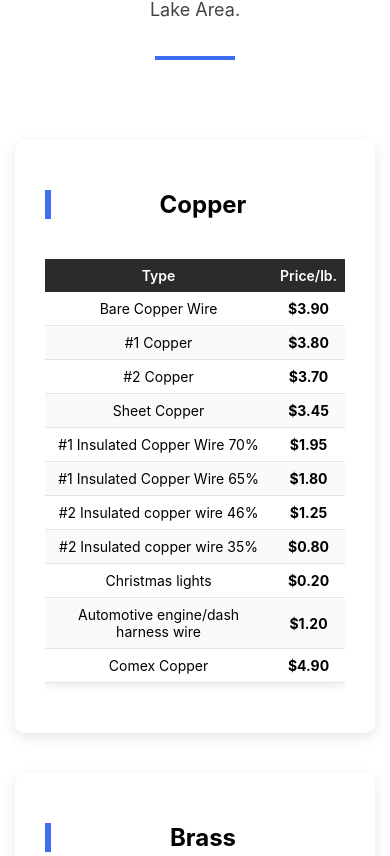
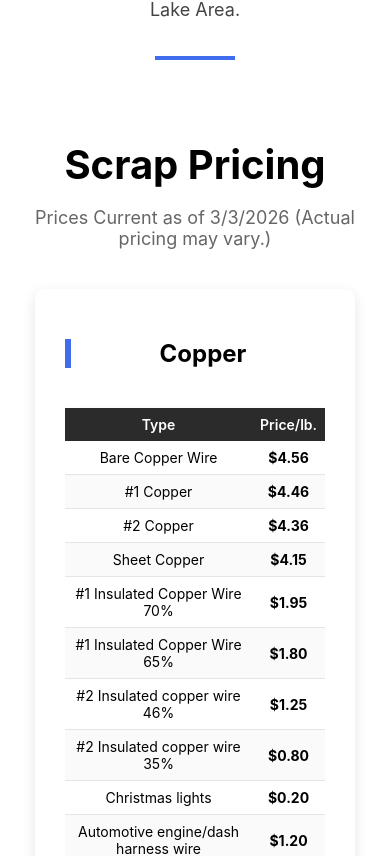
Before and after one commit to aallemond/TopsMetalRecycling, a React (Create React App) app: page / in a window 390 px wide. Shown: the part 1319-2175 px from the top of the page. Built offline with nearby package versions, Linux system fonts and the light colour scheme.

Commit message:
updated phone number/prices

```diff
--- a/src/App.css
+++ b/src/App.css
@@ -71,6 +71,25 @@ section {
   height: 4px;
   background: #406cef;
   margin: 30px auto;
+}
+
+.pricingSection {
+  max-width: 1000px;
+  margin: 80px auto 40px auto;
+  padding: 0 20px;
+  text-align: center;
+}
+
+.pricingTitle {
+  font-size: 40px;
+  font-weight: 700;
+  margin-bottom: 10px;
+}
+
+.pricingSubtitle {
+  color: #666;
+  font-size: 18px;
+  margin-bottom: 40px;
 }
 
 .metalSection {
--- a/src/components/CallDropdown.js
+++ b/src/components/CallDropdown.js
@@ -33,8 +33,8 @@ export default function CallDropdown({ buttonText, className }) {
 
       {open && (
         <div className="callDropdown">
-          <a href="tel:3373812003">📞 Call</a>
-          <a href="sms:3373812003">💬 Text</a>
+          <a href="tel:(337)802-8848">📞 Call</a>
+          <a href="sms:(337)802-8848">💬 Text</a>
         </div>
       )}
 
--- a/src/components/Contact.js
+++ b/src/components/Contact.js
@@ -12,11 +12,11 @@ export default function Contact() {
 
         <div className="contactButtons">
 
-          <a href="tel:3373812003" className="contactCall">
+          <a href="tel:(337)802-8848" className="contactCall">
             📞 Call Us
           </a>
 
-          <a href="sms:3373812003" className="contactText">
+          <a href="sms:(337)802-8848" className="contactText">
             💬 Text Us
           </a>
 
--- a/src/components/Hero.js
+++ b/src/components/Hero.js
@@ -40,8 +40,8 @@ useEffect(() => {
 
           {open && (
             <div className="heroCallDropdown">
-              <a href="tel:3373812003">📞 Call</a>
-              <a href="sms:3373812003">💬 Text</a>
+              <a href="tel:(337)802-8848">📞 Call</a>
+              <a href="sms:(337)802-8848">💬 Text</a>
             </div>
           )}
 
--- a/src/data/aluminum.json
+++ b/src/data/aluminum.json
@@ -16,13 +16,13 @@
 {"type":"10% Aluminum", "price":"$0.26"},
 {"type":"Clean Aluminum (mixed grades, small load)", "price":"$0.42"},
 {"type":"Aluminum Cans (used beverage can)", "price":"$0.50"},
-{"type":"Aluminum copper radiators/air conditioner reefers (clean) 🚨5 day payment hold🚨", "price":"$1.70"},
-{"type":"Irony aluminum copper radiators 🚨5 day payment hold🚨", "price":"$1.55"},
+{"type":"Aluminum copper radiators/air conditioner reefers (clean) 🚨5 day payment hold🚨", "price":"$2.00"},
+{"type":"Irony aluminum copper radiators 🚨5 day payment hold🚨", "price":"$1.90"},
 {"type":"Irony Ends", "price":"$0.89"},
 {"type":"ACSR Wire", "price":"$0.30"},
 {"type":"EC Wire", "price":"$1.15"},
 {"type":"Clean Lead", "price":"$0.45"},
 {"type":"Dirty Lead", "price":"$0.05"},
-{"type":"Zinc diecast", "price":"$0.40"}
+{"type":"Zinc Diecast", "price":"$0.40"}
 
 ]
--- a/src/data/brass.json
+++ b/src/data/brass.json
@@ -1,5 +1,5 @@
 [{"type":"Hard Brass", "price":"$2.74"},
-{"type":"Red Brass", "price":"$2.79"},
+{"type":"Red Brass", "price":"$2.70"},
 {"type":"Yellow Brass", "price":"$2.20"},
 {"type":"Mix Brass Turn", "price":"$1.65"},
 {"type":"Irony Yellow Brass (85% Shearable)", "price":"$1.60"},
--- a/src/data/copper.json
+++ b/src/data/copper.json
@@ -1,8 +1,8 @@
 
-[{ "type":"Bare Copper Wire", "price":"$3.90", "description":"Typically consists of uncoated, unalloyed copper wire, and it's often found in electrical cables and wiring. No less than 16 gauge thickness. No tarnish, patina, or oxidation. No connections, connectors or attachements." },
- { "type":"#1 Copper", "price":"$3.80", "description":"Consists of bus bars, and wire with at least 1/16th inch diamater. Clean copper tubing free of fittings, paint, solder, serious corrosion and other materials would go number 1." },
- { "type":"#2 Copper", "price":"$3.70", "description":"Tubing, pipe, or wire. Slightly dirty in some way. Unalloyed but will have some type of solder, corrosion, paint or other coating."},
- { "type":"Sheet Copper", "price":"$3.45", "description":"Gutters, Flashing"},
+[{ "type":"Bare Copper Wire", "price":"$4.56", "description":"Typically consists of uncoated, unalloyed copper wire, and it's often found in electrical cables and wiring. No less than 16 gauge thickness. No tarnish, patina, or oxidation. No connections, connectors or attachements." },
+ { "type":"#1 Copper", "price":"$4.46", "description":"Consists of bus bars, and wire with at least 1/16th inch diamater. Clean copper tubing free of fittings, paint, solder, serious corrosion and other materials would go number 1." },
+ { "type":"#2 Copper", "price":"$4.36", "description":"Tubing, pipe, or wire. Slightly dirty in some way. Unalloyed but will have some type of solder, corrosion, paint or other coating."},
+ { "type":"Sheet Copper", "price":"$4.15", "description":"Gutters, Flashing"},
  { "type":"#1 Insulated Copper Wire 70%", "price":"$1.95", "description":"Unalloyed, untinned, and uncoated copper wire that has a single layer of insulation and is 16-gauge thickness or larger, if insulation was removed it would be considered bare bright."},
  { "type":"#1 Insulated Copper Wire 65%", "price":"$1.80", "description":"Unalloyed, thicker than 16-gauge and has heavy plastic or double insulation."},
  { "type":"#2 Insulated copper wire 46%", "price":"$1.25", "description":""},
--- a/src/data/misc.json
+++ b/src/data/misc.json
@@ -4,7 +4,7 @@
 {"type":"Automotive Alternator", "price":"$0.35"},
 {"type":"Automotive A/C Compressor", "price":"$0.25"},
 {"type":"Copper Transformer", "price":"$0.27"},
-{"type":"Reg Motor", "price":"$0.30"},
+{"type":"Reg Motor", "price":"$0.33"},
 {"type":"Large Motors (Larger than a basketball, no excess iron)", "price":"$0.22"},
 {"type":"Batteries", "price":"$0.10"},
 {"type":"Transmissions", "price":"$0.09"},
--- a/src/data/whole.json
+++ b/src/data/whole.json
@@ -9,12 +9,12 @@
 {"type":"Whole Laptop with Good Screen/Partial Laptop or Broken Screen", "price":"$0.45/$0.30"},
 {"type":"Whole Desktop/Partial Desktop", "price":"$0.30/$0.20"},
 {"type":"Whole Server", "price":"$0.20"},
-{"type":"Incomplete Server", "price":"Text (337)381-2003"},
-{"type":"Server Parts", "price":"Text (337)381-2003"},
-{"type":"Industrial Electronics of Any Type", "price":"Text (337)381-2003"},
+{"type":"Incomplete Server", "price":"Text (337)802-8848"},
+{"type":"Server Parts", "price":"Text (337)802-8848"},
+{"type":"Industrial Electronics of Any Type", "price":"Text (337)802-8848"},
 {"type":"Routers/Modems", "price":"$0.20"},
 {"type":"Networking Gear, Switch Boxes, Catalyst, etc.", "price":"+$0.20"},
-{"type":"Server/Backup Batteries", "price":"Text (337)381-2003"},
+{"type":"Server/Backup Batteries", "price":"Text (337)802-8848"},
 {"type":"CD/Disc Drive & Power Supply Boxes", "price":"$0.10"},
 {"type":"All In One Computers", "price":"$0.10"},
-{"type":"Okidata 320, 321, 420 In Any Condition", "price":"Text (337)381-2003"}]
+{"type":"Okidata 320, 321, 420 In Any Condition", "price":"Text (337)802-8848"}]
--- a/src/pages/Home.js
+++ b/src/pages/Home.js
@@ -10,10 +10,10 @@ import copper from "../data/copper.json";
 import brass from "../data/brass.json";
 import aluminum from "../data/aluminum.json";
 import stainless from "../data/stainless.json";
-import circuitBoards from "../data/circuitBoard.json";
 import cpus from "../data/cpu.json";
 import misc from "../data/misc.json";
 import ram from "../data/ram.json";
+import escrap from "../data/escrap.json";
 import whole from "../data/whole.json";
 
 
@@ -24,8 +24,8 @@ export default function Home() {
     { id: "brass", title: "Brass", data: brass },
     { id: "aluminium",title: "Aluminum", data: aluminum },
     { id:"stainless",title: "Stainless Steel", data: stainless },
-    { id:"whole", title: "Whole Scrap", data: whole },
-    { id:"circuit",title: "Circuit Boards", data: circuitBoards },
+    { id:"escrap", title: "E-Scrap", data: escrap },
+    { id:"whole",title: "Whole Scrap", data: whole },
     { id:"cpus",title: "CPUs", data: cpus },
     { id:"ram", title: "RAM", data: ram },
     { id:"misc",title: "Misc.", data: misc }
@@ -38,7 +38,14 @@ export default function Home() {
     <Hero />
     <About />
 
-    <div id="prices">
+    <div id="prices" className="pricingSection">
+
+       <h1 className="pricingTitle">Scrap Pricing</h1>
+
+  <p className="pricingSubtitle">
+    Prices Current as of 3/3/2026 (Actual pricing may vary.)
+  </p>
+
     {metals.map((metal) => (
 
     <Section
```
Also changed, not shown: src/data/escrap.json (renamed from src/data/circuitBoard.json).
